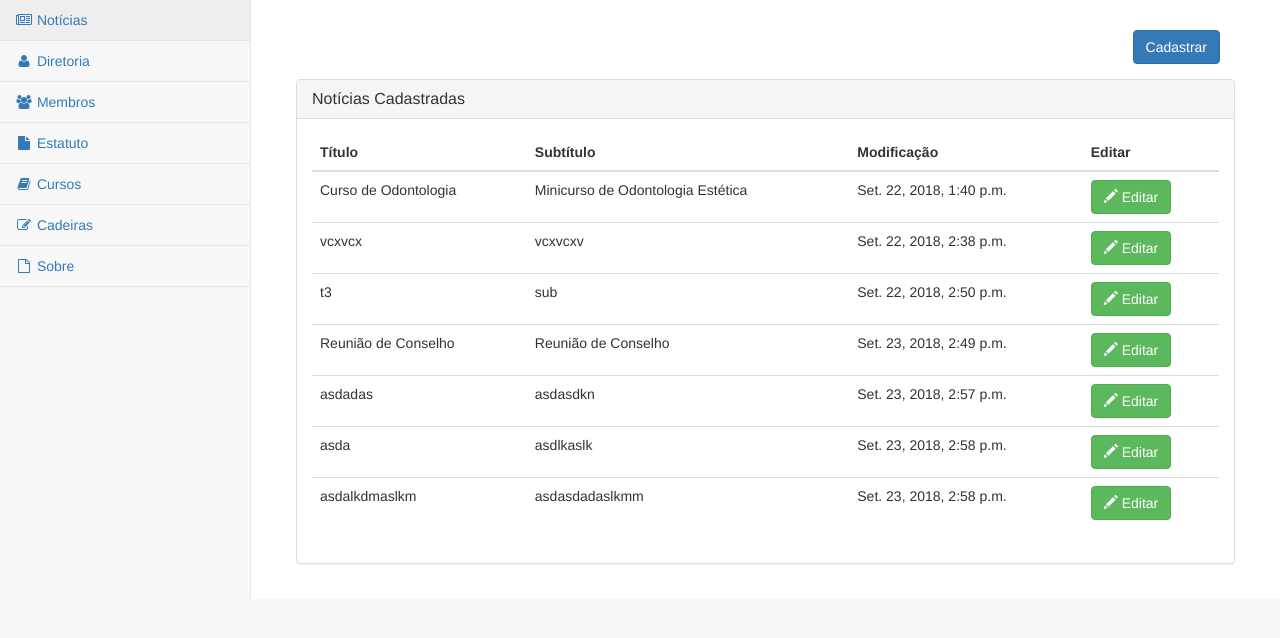
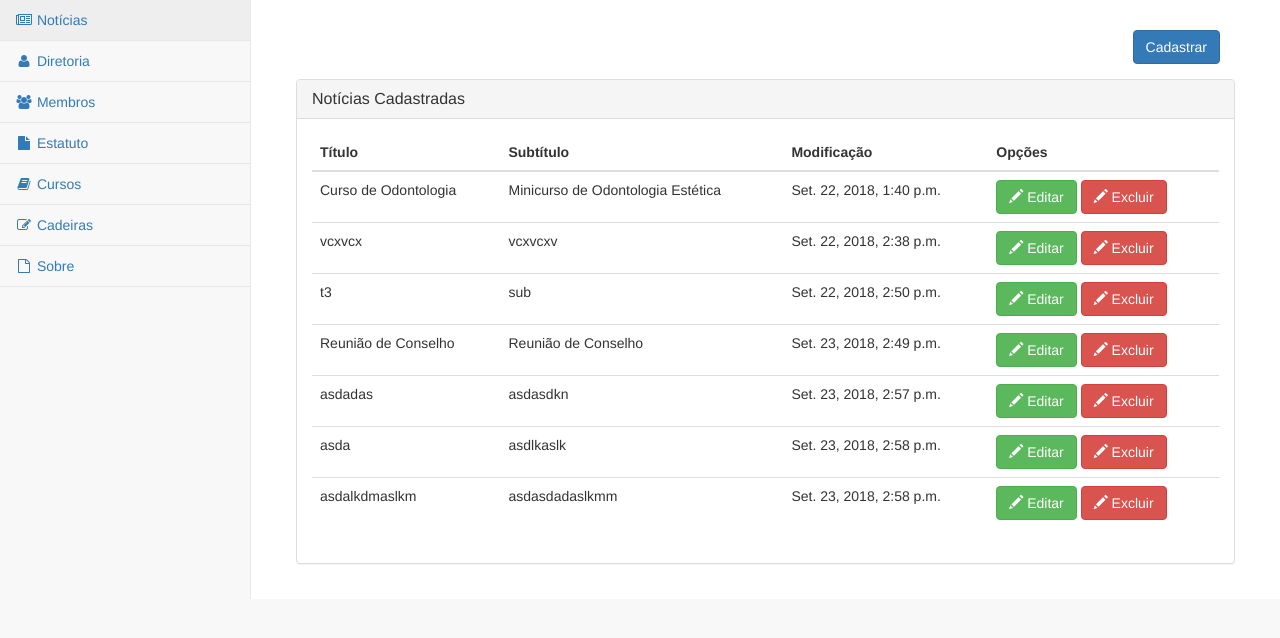
Before and after one commit to Irvayne/AcademiaPiauienseDeOdontologia, a Django app: page /admin/noticias in a window 1280 px wide. Shown: the part 51-689 px from the top of the page. Run offline with Django 3.2, Linux system fonts and the light colour scheme; data comes from the database, SQL or seed files in the repository; some libraries are stand-ins or nearby versions.

Commit message:
adicao do botao de excluir

```diff
--- a/back/templates/noticias.html
+++ b/back/templates/noticias.html
@@ -15,7 +15,7 @@
 				<th scope="col">Título</th>
 				<th scope="col">Subtítulo</th>
 				<th scope="col">Modificação</th>
-				<th scope="col">Editar</th>
+				<th scope="col">Opções</th>
 			</tr>
 		</thead>
 		<tbody>
@@ -28,6 +28,30 @@
 					<a class="btn btn-success">
 						<span class="glyphicon glyphicon-pencil"></span> Editar
 					</a>
+					<a class="btn btn-danger" data-toggle="modal" data-target="#{{noticia.id}}">
+						<span class="glyphicon glyphicon-pencil"></span> Excluir
+					</a>
+
+					<div class="modal fade" id="{{noticia.id}}" tabindex="-1" role="dialog" aria-labelledby="exampleModalLabel" aria-hidden="true">
+					  <div class="modal-dialog" role="document">
+					    <div class="modal-content">
+					      <div class="modal-header">
+					        <h5 class="modal-title" >Alerta de Confirmação</h5>
+					        <button type="button" class="close" data-dismiss="modal" aria-label="Close">
+					          <span aria-hidden="true">&times;</span>
+					        </button>
+					      </div>
+					      <div class="modal-body">
+					        Tem certeza que deseja excluir essa notícia? {{noticia.id}}
+					      </div>
+					      <div class="modal-footer">
+					        <button type="button" class="btn btn-primary" >Sim</button>
+					        <button type="button" class="btn btn-danger" data-dismiss="modal">Não</button>
+					      </div>
+					    </div>
+					  </div>
+					</div>
+
 				</td>
 			</tr>
 			{% endfor %}
```
